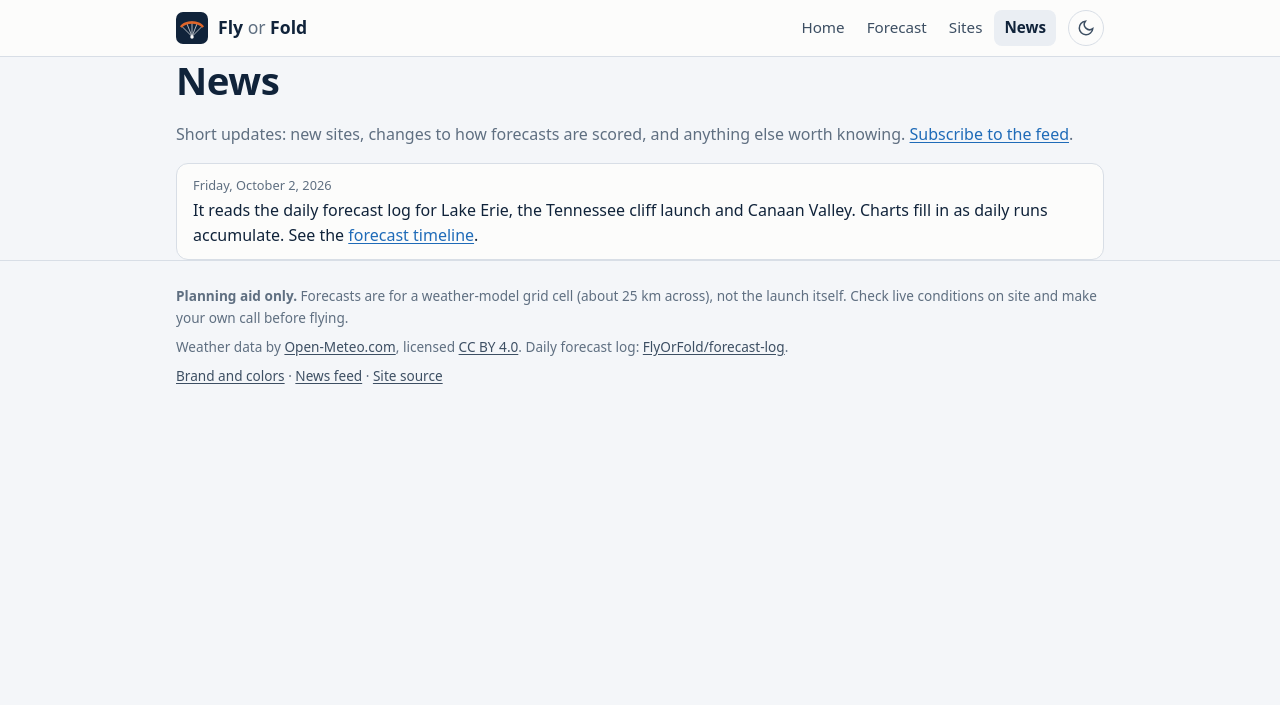
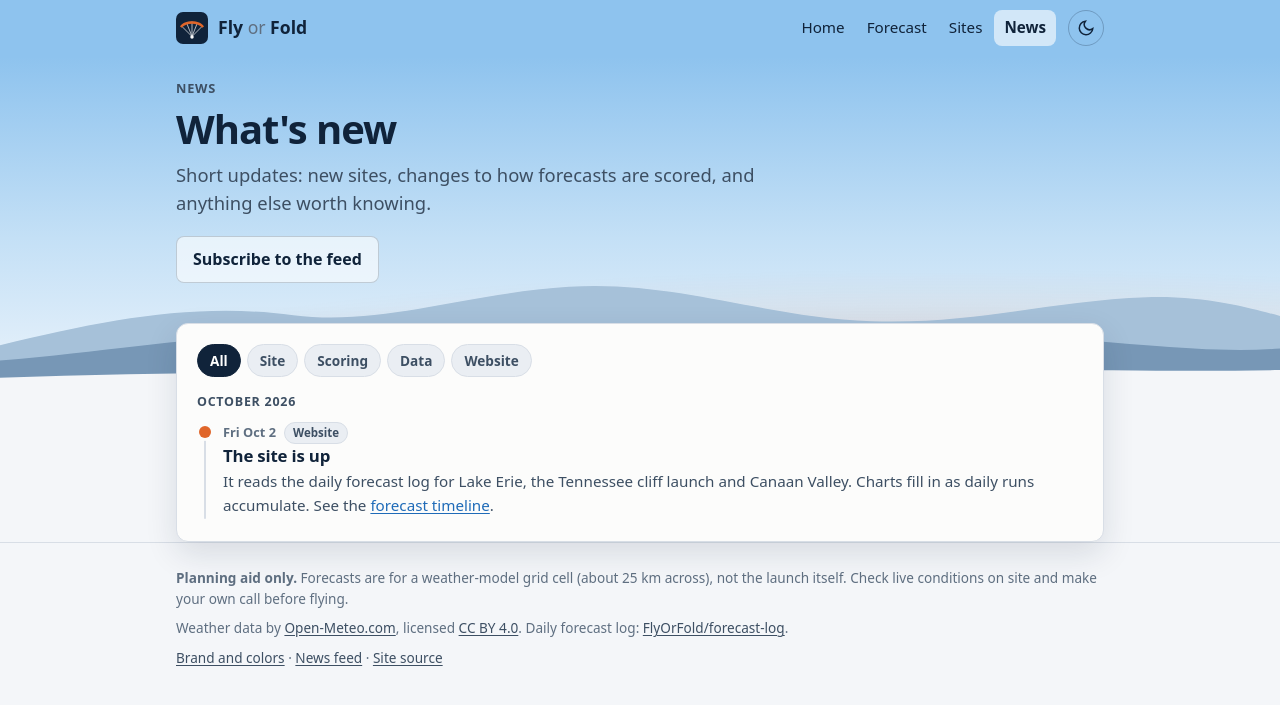
Before and after one commit to FlyOrFold/flyorfold.github.io, a Jekyll site: the page built from news.html, in a window 1280 px wide. Shown: the top 705 px of the page. Built offline with Jekyll 4.4.1, drawn with Linux system fonts in a browser that asks for light colours.

Commit message:
Restyle news as a timeline with optional topics
- news page: compact sky band, feed button, month-grouped timeline
- optional `topic:` on posts (site, scoring, data, website) from
  _data/topics.yml, shown as chips with filter buttons (?topic=)
- post pages: sky band with date, title and topic; older/newer links
- home page news uses the same timeline include
- post body class set via _config.yml defaults

Co-Authored-By: Claude Opus 5.5 <noreply@anthropic.com>

```diff
--- a/_config.yml
+++ b/_config.yml
@@ -25,7 +25,7 @@ defaults:
   - scope: { path: "" }
     values: { layout: default }
   - scope: { path: "", type: posts }
-    values: { layout: post, permalink: "/news/:year/:month/:day/:title/" }
+    values: { layout: post, body_class: sky, permalink: "/news/:year/:month/:day/:title/" }
 
 exclude:
   - README.md
--- /dev/null
+++ b/_includes/news-entry.html
@@ -0,0 +1,10 @@
+{%- assign post = include.post -%}
+{%- assign topic = site.data.topics | where: "key", post.topic | first -%}
+<li class="tl-item"{% if topic %} data-topic="{{ topic.key }}"{% endif %}>
+  <div class="tl-meta">
+    <time datetime="{{ post.date | date: '%Y-%m-%d' }}">{{ post.date | date: "%a %b %-d" }}{% if include.year %}, {{ post.date | date: "%Y" }}{% endif %}</time>
+    {%- if topic %}<span class="topic-chip">{{ topic.label }}</span>{% endif %}
+  </div>
+  <h3><a href="{{ post.url | relative_url }}">{{ post.title }}</a></h3>
+  <div class="tl-body">{{ post.content }}</div>
+</li>
--- a/_includes/news-item.html
+++ /dev/null
@@ -1,5 +0,0 @@
-<li class="news-item">
-  <time datetime="{{ include.post.date | date: '%Y-%m-%d' }}"><a href="{{ include.post.url | relative_url }}">{{ include.post.date | date: "%A, %B %-d, %Y" }}</a></time>
-  {%- if include.post.title and include.post.show_title %}<h3>{{ include.post.title }}</h3>{% endif %}
-  {{ include.post.content }}
-</li>
--- a/_posts/2026-10-02-site-is-up.md
+++ b/_posts/2026-10-02-site-is-up.md
@@ -1,4 +1,5 @@
 ---
 title: The site is up
+topic: website
 ---
 It reads the daily forecast log for Lake Erie, the Tennessee cliff launch and Canaan Valley. Charts fill in as daily runs accumulate. See the [forecast timeline](/forecast.html).
--- a/assets/css/site.css
+++ b/assets/css/site.css
@@ -180,12 +180,6 @@ section { margin-top: 32px; }
 .badge.warn { color: var(--caution); }
 .badge.off { color: var(--muted); }
 .badge.sample { color: var(--canopy); }
-
-/* News */
-.news-list { list-style: none; padding: 0; margin: 0; display: grid; gap: 10px; }
-.news-item { background: var(--surface); border: 1px solid var(--line); border-radius: var(--radius); padding: 12px 16px; }
-.news-item time { font-size: .8rem; color: var(--muted); display: block; margin-bottom: 2px; }
-.news-item p { margin: 0; }
 
 /* Forms */
 .controls { display: flex; flex-wrap: wrap; gap: 10px 14px; align-items: end; margin: 8px 0 16px; }
@@ -456,8 +450,6 @@ body.sky .theme-toggle { border-color: color-mix(in srgb, var(--text) 25%, trans
   flex: 0 0 32px; height: 32px; border-radius: 50%; display: grid; place-items: center;
   background: var(--canopy); color: #fff; font-weight: 700; font-size: .95rem;
 }
-.news-item time a { color: inherit; text-decoration: none; }
-.news-item time a:hover { text-decoration: underline; }
 
 /* ---------- Compact sky band (forecast page) ---------- */
 .sky-compact { padding-top: 22px; }
@@ -488,3 +480,56 @@ body.sky .theme-toggle { border-color: color-mix(in srgb, var(--text) 25%, trans
 .raised-panel .legend { padding: 0 0 8px; }
 .raised-panel .chart { margin: 0 -6px; }
 .raised-panel details > summary { padding: 8px 0; }
+
+/* ---------- News timeline ---------- */
+.news-panel { padding: 20px 20px 4px; }
+.tl-month { font-size: .78rem; font-weight: 700; letter-spacing: .06em; text-transform: uppercase; color: var(--text-2); margin: 0 0 12px; }
+.tl-month-group + .tl-month-group { margin-top: 8px; }
+.timeline { list-style: none; margin: 0; padding: 0 0 0 26px; position: relative; }
+.timeline::before {
+  content: ""; position: absolute; left: 7px; top: 8px; bottom: 18px; width: 2px;
+  background: var(--line); border-radius: 1px;
+}
+.tl-item { position: relative; padding-bottom: 20px; }
+.tl-item::before {
+  content: ""; position: absolute; left: -24px; top: 4px; width: 12px; height: 12px; border-radius: 50%;
+  background: var(--canopy); box-shadow: 0 0 0 3px var(--surface);
+}
+.tl-meta { display: flex; align-items: center; gap: 8px; flex-wrap: wrap; }
+.tl-meta time { font-size: .8rem; font-weight: 600; color: var(--muted); font-variant-numeric: tabular-nums; }
+.tl-item h3 { font-size: 1.05rem; margin: 2px 0 4px; }
+.tl-item h3 a { color: var(--text); text-decoration: none; }
+.tl-item h3 a:hover { text-decoration: underline; }
+.tl-body { color: var(--text-2); font-size: .95rem; }
+.tl-body p { margin: 0 0 .5em; }
+.tl-body > :last-child { margin-bottom: 0; }
+
+.topic-chip {
+  display: inline-block; font-size: .72rem; font-weight: 600; padding: 1px 8px; border-radius: 999px;
+  background: var(--surface-2); color: var(--text-2); border: 1px solid var(--line); text-decoration: none;
+}
+a.topic-chip:hover { border-color: var(--text-2); }
+
+.topic-filter { display: flex; gap: 6px; flex-wrap: wrap; margin: 0 0 18px; }
+.chip {
+  font: inherit; font-size: .85rem; font-weight: 600; cursor: pointer; padding: 5px 12px; border-radius: 999px;
+  background: var(--surface-2); color: var(--text-2); border: 1px solid var(--line);
+}
+.chip:hover { border-color: var(--text-2); }
+.chip[aria-pressed="true"] { background: var(--ink); border-color: var(--ink); color: #fff; }
+:root[data-theme="dark"] .chip[aria-pressed="true"] { background: var(--sky); border-color: var(--sky); color: #08111c; }
+@media (prefers-color-scheme: dark) {
+  :root:not([data-theme="light"]) .chip[aria-pressed="true"] { background: var(--sky); border-color: var(--sky); color: #08111c; }
+}
+
+/* Single post */
+.sky-compact .eyebrow a { color: inherit; }
+.post-body { padding: 22px; font-size: 1.05rem; }
+.post-body > :last-child { margin-bottom: 0; }
+.post-nav { display: grid; grid-template-columns: 1fr 1fr; gap: 12px; margin: 20px 0 8px; }
+.post-nav-link {
+  display: grid; gap: 2px; padding: 12px 14px; border: 1px solid var(--line); border-radius: var(--radius);
+  background: var(--surface); color: var(--text); text-decoration: none; font-weight: 600;
+}
+.post-nav-link:hover { border-color: var(--text-2); }
+.post-nav-link.next { text-align: right; grid-column: 2; }
--- /dev/null
+++ b/assets/js/news.js
@@ -0,0 +1,29 @@
+// News page: filter the timeline by topic. Without JS every item shows and the buttons stay hidden.
+const filter = document.getElementById("topic-filter");
+const buttons = [...filter.querySelectorAll("button")];
+const groups = [...document.querySelectorAll(".tl-month-group")];
+const empty = document.getElementById("topic-empty");
+
+function apply(topic) {
+  for (const b of buttons) b.setAttribute("aria-pressed", String(b.dataset.topic === topic));
+  let shown = 0;
+  for (const g of groups) {
+    let inGroup = 0;
+    for (const item of g.querySelectorAll(".tl-item")) {
+      const match = !topic || item.dataset.topic === topic;
+      item.hidden = !match;
+      if (match) inGroup++;
+    }
+    g.hidden = inGroup === 0;
+    shown += inGroup;
+  }
+  empty.hidden = shown > 0 || !groups.length;
+  const url = new URL(location.href);
+  if (topic) url.searchParams.set("topic", topic); else url.searchParams.delete("topic");
+  history.replaceState(null, "", url);
+}
+
+for (const b of buttons) b.addEventListener("click", () => apply(b.dataset.topic));
+filter.hidden = false;
+const initial = new URLSearchParams(location.search).get("topic") ?? "";
+apply(buttons.some((b) => b.dataset.topic === initial) ? initial : "");
--- a/news.html
+++ b/news.html
@@ -1,15 +1,42 @@
 ---
 title: News
 description: Short updates from Fly or Fold.
+body_class: sky
+scripts:
+  - /assets/js/news.js
 ---
-<main class="wrap">
-  <h1>News</h1>
-  <p class="muted">Short updates: new sites, changes to how forecasts are scored, and anything else worth knowing. <a href="{{ '/news/feed.xml' | relative_url }}">Subscribe to the feed</a>.</p>
-  <ul class="news-list">
-    {%- for post in site.posts %}
-    {% include news-item.html post=post %}
+<section class="sky-hero sky-compact">
+  <div class="wrap hero-inner">
+    <p class="eyebrow">News</p>
+    <h1>What's new</h1>
+    <p class="lede">Short updates: new sites, changes to how forecasts are scored, and anything else worth knowing.</p>
+    <div class="cta"><a class="btn on-sky" href="{{ '/news/feed.xml' | relative_url }}">Subscribe to the feed</a></div>
+  </div>
+  {% include ridge.html %}
+</section>
+
+<main class="wrap sky-main">
+  <section class="card raised-panel news-panel" aria-label="All news">
+    <div class="topic-filter" id="topic-filter" role="group" aria-label="Filter by topic" hidden>
+      <button type="button" class="chip" data-topic="" aria-pressed="true">All</button>
+      {%- for t in site.data.topics %}
+      <button type="button" class="chip" data-topic="{{ t.key }}" aria-pressed="false">{{ t.label }}</button>
+      {%- endfor %}
+    </div>
+
+    {%- assign months = site.posts | group_by_exp: "p", "p.date | date: '%B %Y'" %}
+    {%- for month in months %}
+    <div class="tl-month-group">
+      <h2 class="tl-month">{{ month.name }}</h2>
+      <ol class="timeline">
+        {%- for post in month.items %}
+        {% include news-entry.html post=post %}
+        {%- endfor %}
+      </ol>
+    </div>
     {%- else %}
-    <li class="news-item muted">No news yet.</li>
+    <p class="muted">No news yet.</p>
     {%- endfor %}
-  </ul>
+    <p class="muted small" id="topic-empty" hidden>No news on this topic yet.</p>
+  </section>
 </main>
```
Also changed, not shown: _data/topics.yml (added, +9 -0 lines), _layouts/post.html (+17 -5 lines), index.html (+9 -7 lines), README.md.
